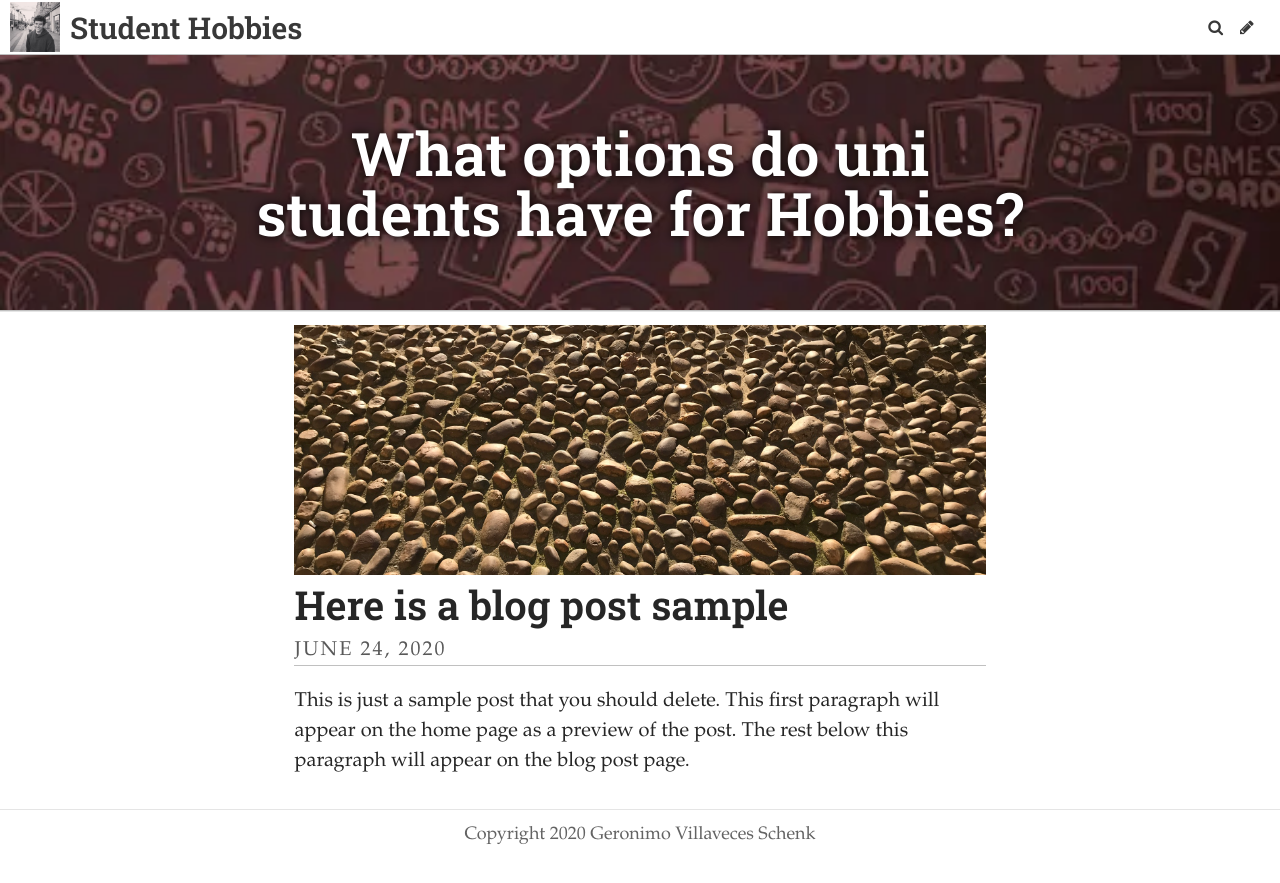
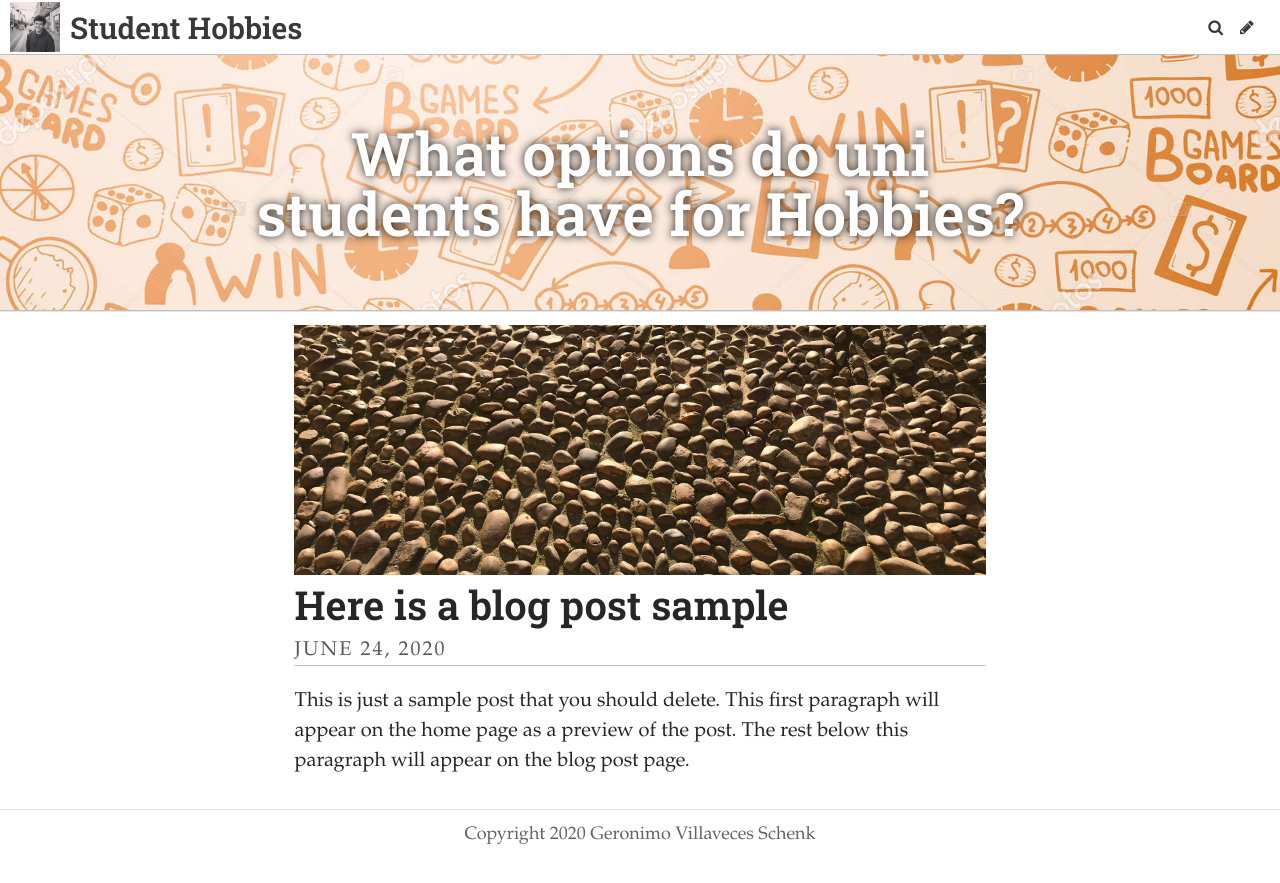
Before and after one commit to Geronimov/STHobbies, a Jekyll site: the page built from index.html, in a window 1280 px wide. Shown: the top 883 px of the page. Built offline with Jekyll 4.4.1, drawn with Linux system fonts in a browser that asks for light colours; some web fonts are replaced; the list of posts is cut into pages by our own code.

Commit message:
Update Settings “general”

```diff
--- a/_data/settings.yml
+++ b/_data/settings.yml
@@ -5,7 +5,7 @@ description: "Hi, I'm Geronimo Villaveces, a second year student in Oxfrod
   is with uni life. "
 header_text: "What options do uni students have for Hobbies? "
 footer_text: "Copyright 2020 Geronimo Villaveces Schenk "
-header_feature_image: ../uploads/sthaaaaaaaa.webp
+header_feature_image: ../uploads/stha.jpg
 bannerheight: 20vmax
 logo: ../uploads/49993860_561514860988941_4833417294469051420_n.jpg
 favicon: /uploads/favicon.ico
```
